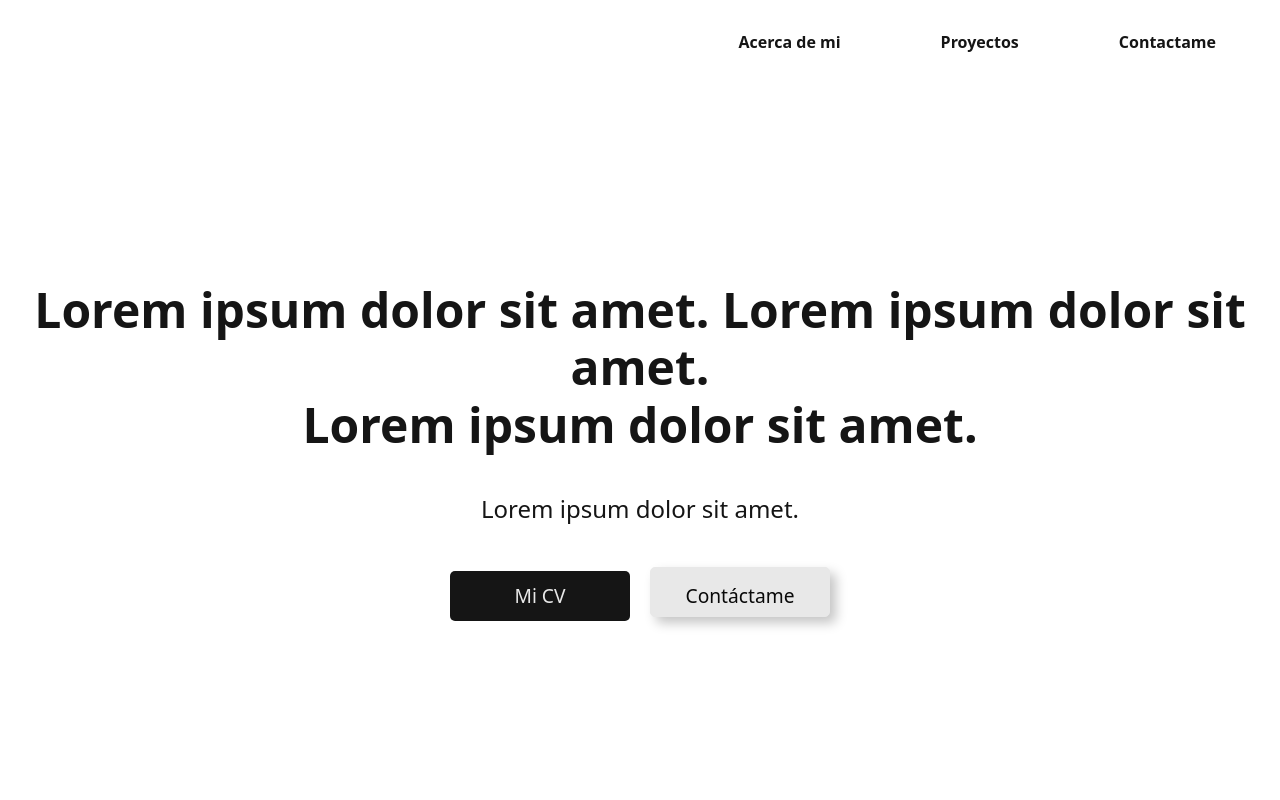
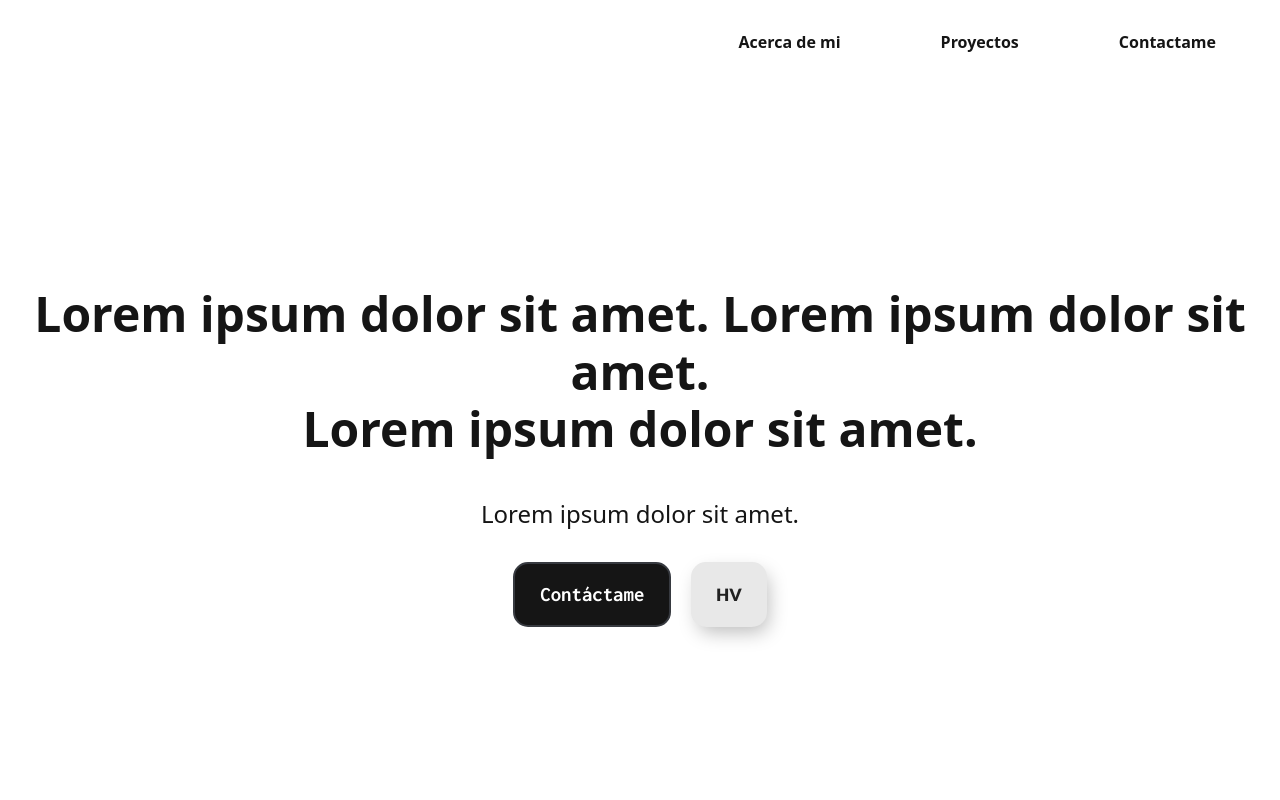
Before and after one commit to Robariza/portafolioWeb, an Angular app in the folder frontend/portafolioWeb/: page / in a window 1280 px wide. Shown: the top 800 px of the page. Built offline with nearby package versions, Linux system fonts and the light colour scheme.

Commit message:
[update] banner (button), footer

```diff
--- a/frontend/portafolioWeb/src/app/components/banner/banner.component.css
+++ b/frontend/portafolioWeb/src/app/components/banner/banner.component.css
@@ -23,38 +23,10 @@
     color: var(--colorSecondario);
 }
 
-.button-banner button {
-    width: 180px;
-    height: 50px;
+.button-banner app-contact-button {
     margin: 10px;
-
-    font-size: 1.2rem;
-    font-weight: 500;
-
-    border-radius: 5px;
-
-    cursor: pointer;
 }
 
-.cv {
-    background-color: var(--colorSecondario);
-    color: var(--colorPrincipal);
-    border: none;
+.button-banner app-cv-button {
+    margin: 10px;
 }
-
-.contact {
-    color: #090909;
-    padding: 0.7em 1.7em;
-    font-size: 18px;
-    border-radius: 0.5em;
-    background: #e8e8e8;
-    cursor: pointer;
-    border: 1px solid #e8e8e8;
-    transition: all 0.3s;
-    box-shadow: 6px 6px 12px #c5c5c5, -6px -6px 12px #ffffff;
-}
-
-.contact:active {
-    color: #666;
-    box-shadow: inset 4px 4px 12px #c5c5c5, inset -4px -4px 12px #ffffff;
-}
--- a/frontend/portafolioWeb/src/app/components/banner/banner.component.html
+++ b/frontend/portafolioWeb/src/app/components/banner/banner.component.html
@@ -5,7 +5,7 @@
     </h1>
     <p>Lorem ipsum dolor sit amet.</p>
     <div class="button-banner">
-        <button class="cv">Mi CV</button>
-        <button class="contact">Contáctame</button>
+        <app-contact-button></app-contact-button>
+        <app-cv-button></app-cv-button>
     </div>
 </section>
--- a/frontend/portafolioWeb/src/app/components/banner/banner.component.ts
+++ b/frontend/portafolioWeb/src/app/components/banner/banner.component.ts
@@ -1,9 +1,11 @@
 import { Component } from '@angular/core';
+import { ContactButtonComponent } from "../contact-button/contact-button.component";
+import { CvButtonComponent } from "../cv-button/cv-button.component";
 
 @Component({
   selector: 'app-banner',
   standalone: true,
-  imports: [],
+  imports: [ContactButtonComponent, CvButtonComponent],
   templateUrl: './banner.component.html',
   styleUrl: './banner.component.css'
 })
--- a/frontend/portafolioWeb/src/app/components/footer/footer.component.css
+++ b/frontend/portafolioWeb/src/app/components/footer/footer.component.css
@@ -0,0 +1,5 @@
+footer{
+    width: 100%;
+    height: 20rem;
+    background-color: var(--colorSecondario);
+}
--- a/frontend/portafolioWeb/src/app/components/footer/footer.component.html
+++ b/frontend/portafolioWeb/src/app/components/footer/footer.component.html
@@ -1 +1,6 @@
-<p>footer works!</p>
+<footer>
+    <div class="container">
+        <h2>Portafolio Web</h2>
+        <app-contact-button></app-contact-button>
+    </div>
+</footer>
--- a/frontend/portafolioWeb/src/app/components/footer/footer.component.ts
+++ b/frontend/portafolioWeb/src/app/components/footer/footer.component.ts
@@ -1,9 +1,10 @@
 import { Component } from '@angular/core';
+import { ContactButtonComponent } from "../contact-button/contact-button.component";
 
 @Component({
   selector: 'app-footer',
   standalone: true,
-  imports: [],
+  imports: [ContactButtonComponent],
   templateUrl: './footer.component.html',
   styleUrl: './footer.component.css'
 })
```
